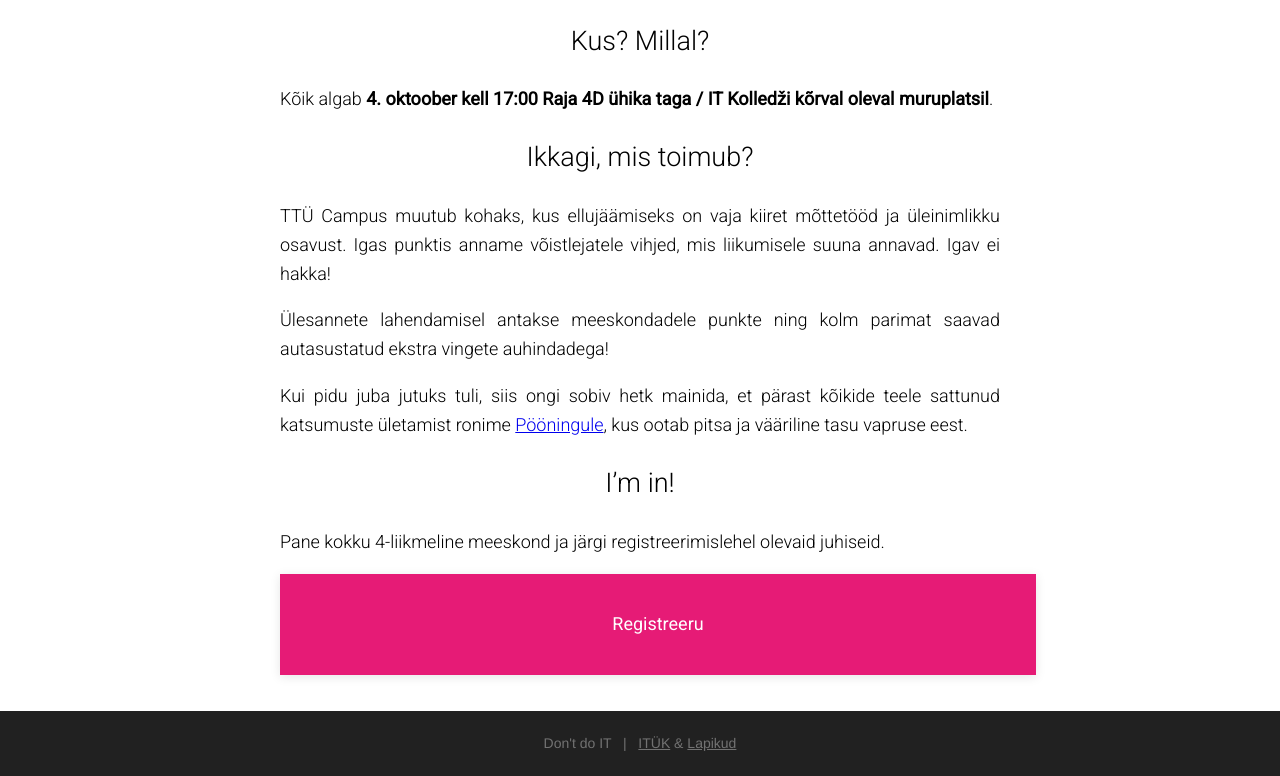
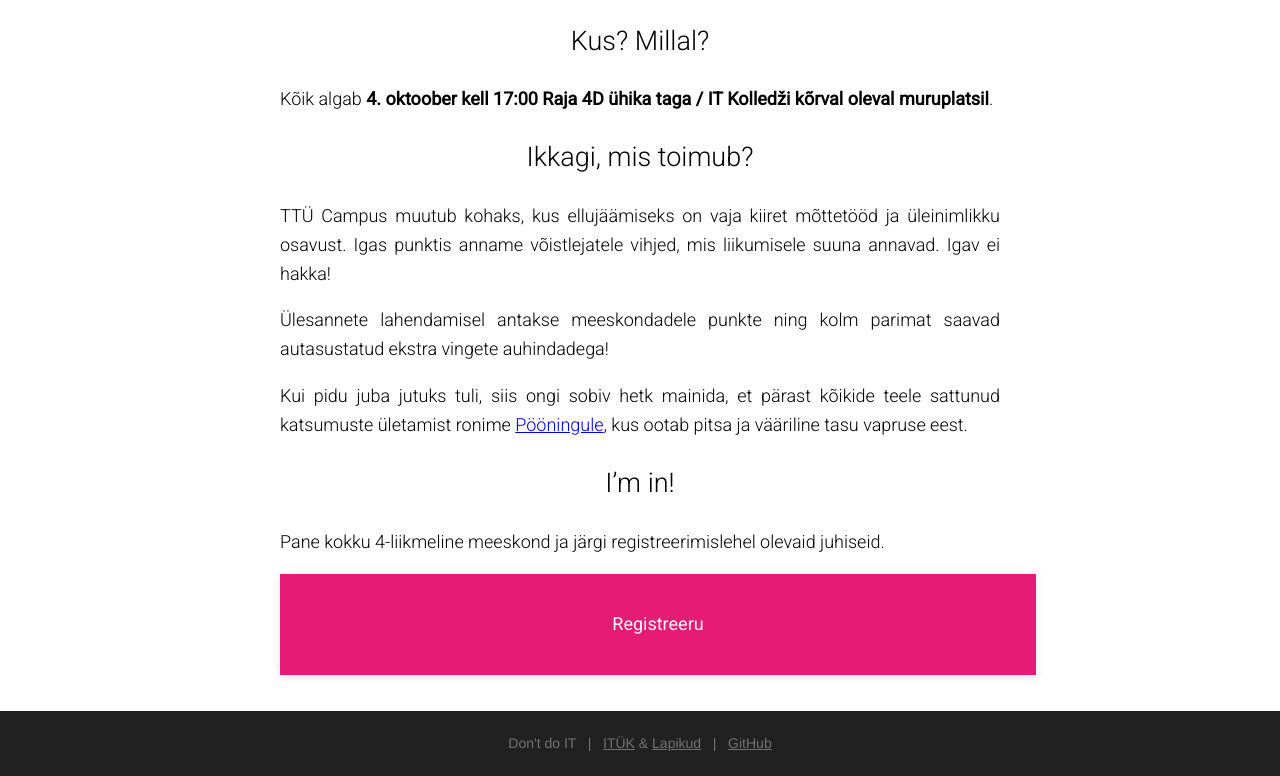
Before and after one commit to Lapikud/dontdoit.ee, a plain HTML site: page index.html in a window 1280 px wide. Shown: the part 924-1700 px from the top of the page. Drawn offline with Linux system fonts and the light colour scheme.

Commit message:
Add link to github repo

```diff
--- a/index.html
+++ b/index.html
@@ -73,6 +73,7 @@
   <footer>
     <div class="container">
       Don't do IT &nbsp;&nbsp;|&nbsp;&nbsp; <a href="https://www.facebook.com/ituk.ttu/">ITÜK</a> &amp; <a href="https://www.facebook.com/Lapikud/">Lapikud</a>
+      &nbsp;&nbsp;|&nbsp;&nbsp; <a href="https://github.com/Lapikud/dontdoit.ee">GitHub</a>
     </div>
   </footer>
 
```
Also changed, not shown: 1 other file.
